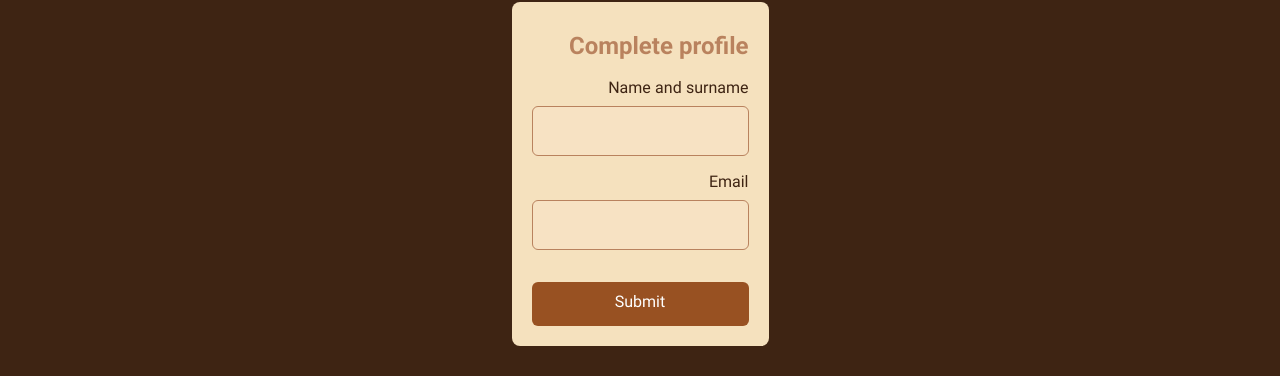
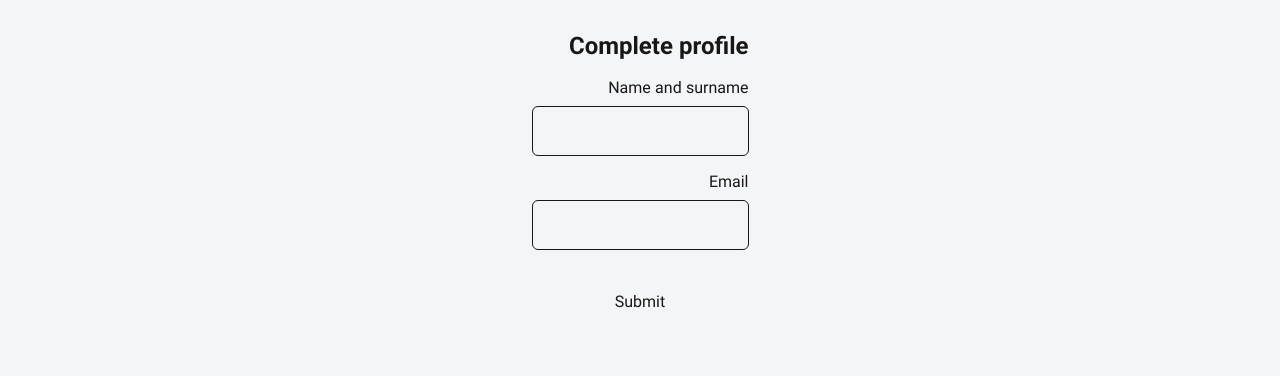
Before and after one commit to razieh-izanloo/nextJs-coffeShop, a Next.js app in the folder frontend/my-app/: page /complete-profile in a window 1280 px wide. Shown: the part 312-688 px from the top of the page. Built offline with nearby package versions, Linux system fonts and the light colour scheme; no server answers.

Commit message:
style: remove style unused

```diff
--- a/frontend/my-app/src/app/globals.css
+++ b/frontend/my-app/src/app/globals.css
@@ -5,14 +5,6 @@
   --color-foreground: var(--foreground);
   --font-sans: var(--font-geist-sans);
   --font-mono: var(--font-geist-mono);
-  --color-chocolate-50: #f7e2c3;
-  --color-chocolate-100: #f0d9b4;
-  --color-chocolate-200: #f5e1be;
-  --color-chocolate-300: #b9825e;
-  --color-chocolate-500: #985122;
-  --color-chocolate-600: #58402e;
-  --color-chocolate-700: #3e2413;
-
   --color-secondary-200: #7a7c94;
   --color-secondary-900: #2a2d53;
   --color-modal: rgba(0, 0, 0, 0.5);
@@ -22,17 +14,11 @@
   .btn {
     @apply p-2.5 rounded-[6px] block cursor-pointer;
   }
-  .btn-chocolate-500 {
-    @apply bg-chocolate-500 text-white;
-  }
-  .btn-chocolate-500:hover {
-    @apply bg-chocolate-300;
-  }
   h1 {
     @apply text-4xl font-bold my-2.5;
   }
   .input-textField {
-    @apply py-3 px-1.5 rounded-[6px] w-full border border-chocolate-300 bg-chocolate-50 outline-0;
+    @apply py-3 px-1.5 rounded-[6px] w-full border outline-0;
   }
   .text-truncate {
     @apply text-ellipsis overflow-hidden text-nowrap;
@@ -44,12 +30,6 @@
   --foreground: #171717;
 }
 
-/* @media (prefers-color-scheme: dark) {
-  :root {
-    --background: #0a0a0a;
-    --foreground: #ededed;
-  }
-} */
 
 @font-face {
   font-family: "vazir";
--- a/frontend/my-app/src/components/footer.jsx
+++ b/frontend/my-app/src/components/footer.jsx
@@ -50,7 +50,7 @@ export const Footer = () => {
       <div className="mx-auto w-full p-4 py-6 lg:py-8 container-xl">
         <div className="md:flex md:justify-between">
           <div className="mb-6 md:mb-0">
-            <Link href="https://flowbite.com/" className="flex items-center">
+            <Link href="/" className="flex items-center">
               <Image
                 src="/images/logo-text.png"
                 className="h-8 me-3"
```
